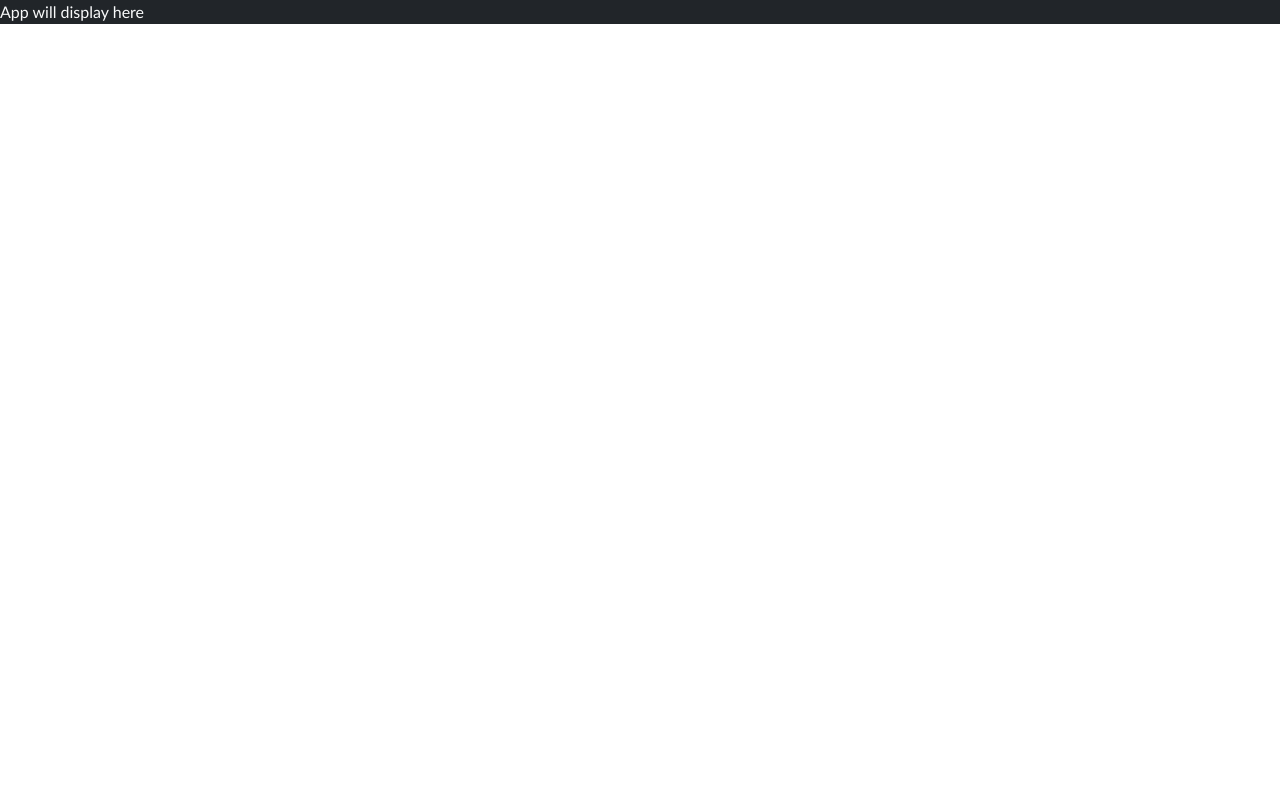
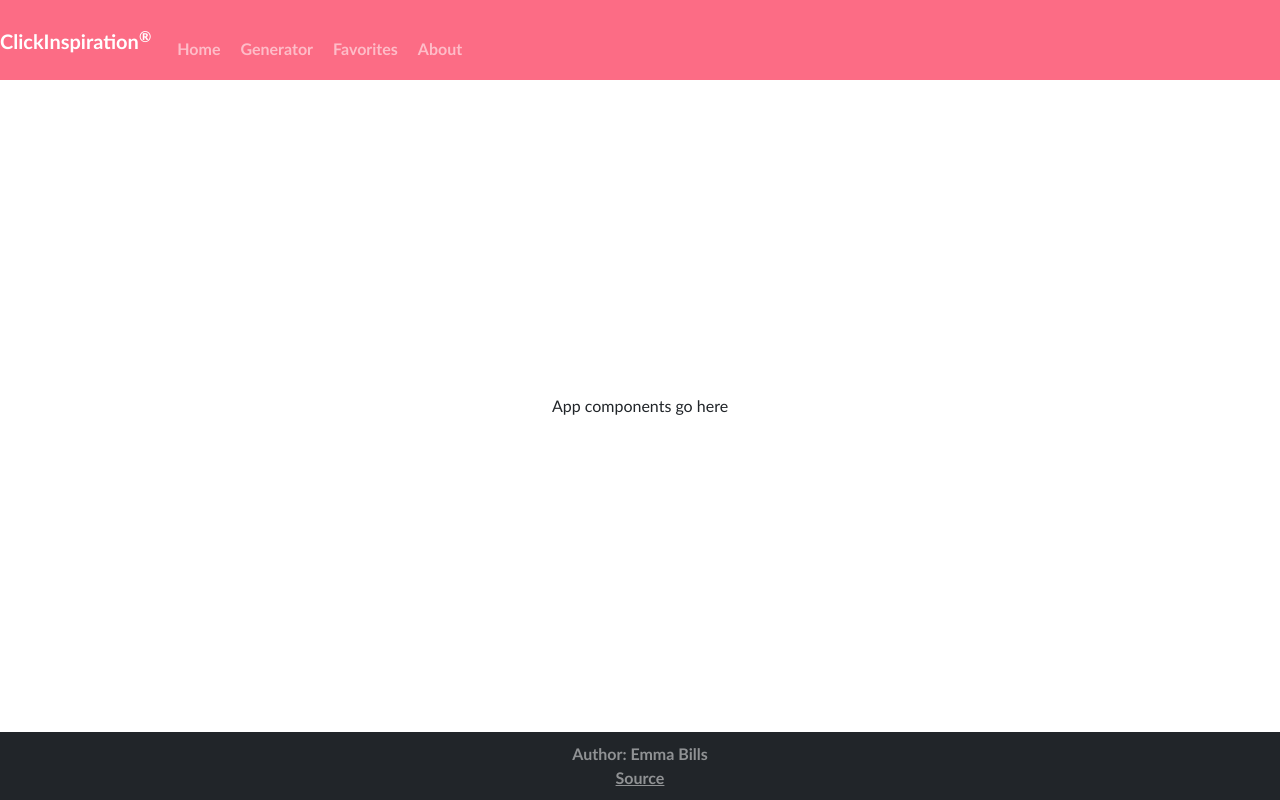
Before and after one commit to PirateQueen890/startup, a React (Vite) app: page /share in a window 1280 px wide. Built offline with nearby package versions, Linux system fonts and the light colour scheme.

Commit message:
app css and html configured

```diff
--- a/src/app.css
+++ b/src/app.css
@@ -1,4 +1,4 @@
-body {
+.body {
     display: flex;
     flex-direction: column;
     margin: 0;
--- a/src/app.jsx
+++ b/src/app.jsx
@@ -3,5 +3,48 @@ import 'bootstrap/dist/css/bootstrap.min.css';
 import './app.css';
 
 export default function App() {
-  return <div className='body bg-dark text-light'>App will display here</div>;
-}
+    return (
+      <div className='body'>
+        <header className='container-fluid'>
+          <nav className='navbar fixed-top navbar-dark'>
+            <div className='navbar-brand'>
+              ClickInspiration<sup>&reg;</sup>
+            </div>
+            <menu className='navbar-nav'>
+              <li className='nav-item'>
+                <a className='nav-link' href='index.html'>
+                  Home
+                </a>
+              </li>
+              <li className='nav-item'>
+                <a className='nav-link' href='generator.html'>
+                  Generator
+                </a>
+              </li>
+              <li className='nav-item'>
+                <a className='nav-link' href='favorites.html'>
+                  Favorites
+                </a>
+              </li>
+              <li className='nav-item'>
+                <a className='nav-link' href='about.html'>
+                  About
+                </a>
+              </li>
+            </menu>
+          </nav>
+        </header>
+
+        <main>App components go here</main>
+
+        <footer className="bg-dark text-white-50">
+            <div className="container-fluid">
+                <span className="text-reset">Author: Emma Bills</span>
+            </div>
+            <div className="container-fluid">
+                <a className="text-reset" href="https://github.com/PirateQueen890/startup">Source</a>
+            </div>
+        </footer>
+      </div>
+    );
+  }
```
Lines whose indentation alone changed are shown as unchanged.
